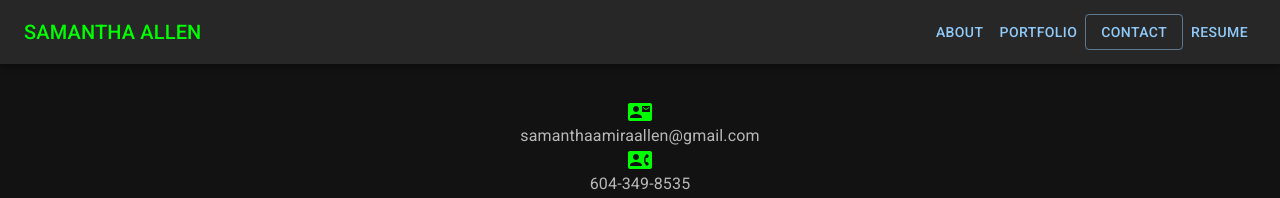
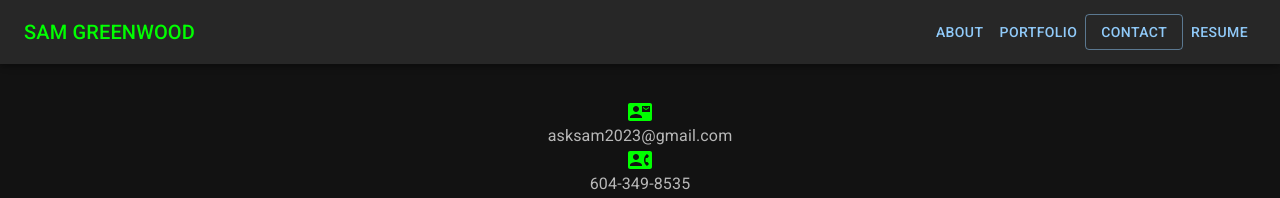
Before and after one commit to SamGreenwood84/kaleidofolio, a React (Vite) app: page /contact in a window 1280 px wide. Shown: the top 198 px of the page. Built offline with nearby package versions, Linux system fonts and the light colour scheme.

Commit message:
updated to render

```diff
--- a/src/components/Nav.jsx
+++ b/src/components/Nav.jsx
@@ -39,7 +39,7 @@ function Nav(props) {
   const drawer = (
     <Box onClick={handleDrawerToggle} sx={{ textAlign: 'center' }}>
       <Typography variant="h6" sx={{ my: 2, color: '#00ff00'  }}>
-        SAMANTHA ALLEN
+        SAM GREENWOOD
       </Typography>
       <Divider />
       <List sx={{ color: '#00ff00'  }}>
@@ -76,7 +76,7 @@ function Nav(props) {
             component="div"
             sx={{ flexGrow: 1,  display: { xs: 'none', sm: 'block' }, color: '#00ff00'}}
           >
-           SAMANTHA ALLEN
+           SAM GREENWOOD
           </Typography>
           <Box sx={{ display: { xs: 'none', sm: 'block' }}}>
             {/* Outlines selected nav link */}
--- a/src/pages/Contact.jsx
+++ b/src/pages/Contact.jsx
@@ -69,7 +69,7 @@ export default function Contact() {
             <div className='contactForm appJsx'>
                 <ContactMailIcon sx={{ color: '#00ff00' }}/>
                 <Typography variant='body1' color='textSecondary' align='center'>
-                    samanthaamiraallen@gmail.com
+                    asksam2023@gmail.com
                 </Typography>
                 <ContactPhoneIcon sx={{ color: '#00ff00' }}/>
                 <Typography variant='body1' color='textSecondary' align='center' gutterBottom>
```
Also changed, not shown: 1 other file (tests, documents, lock files or other folders).
